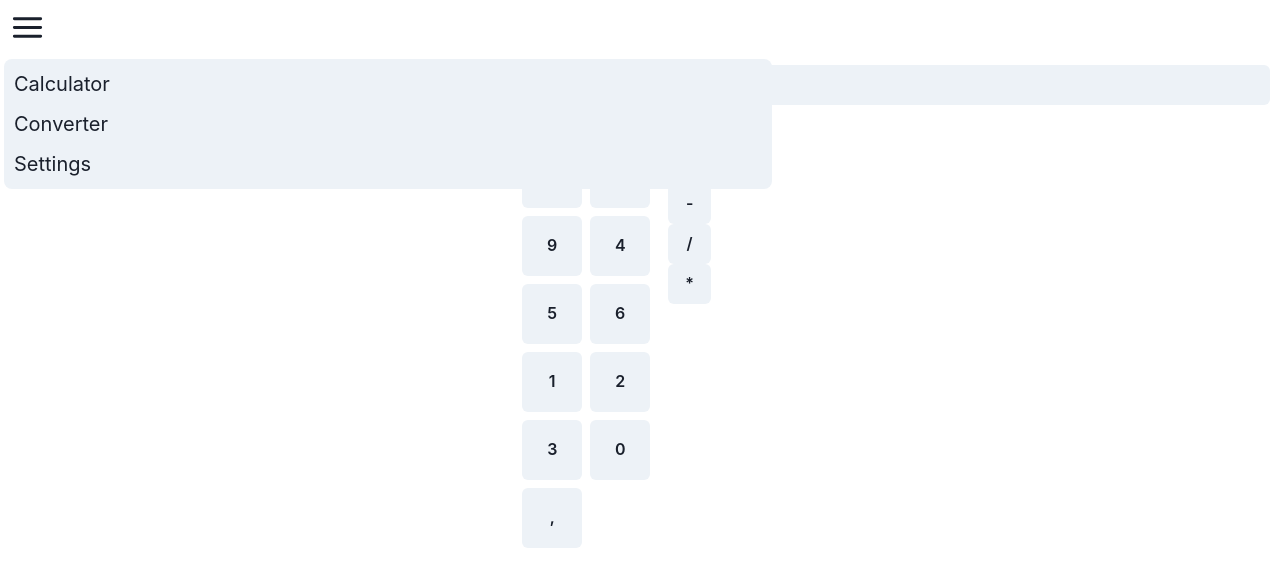
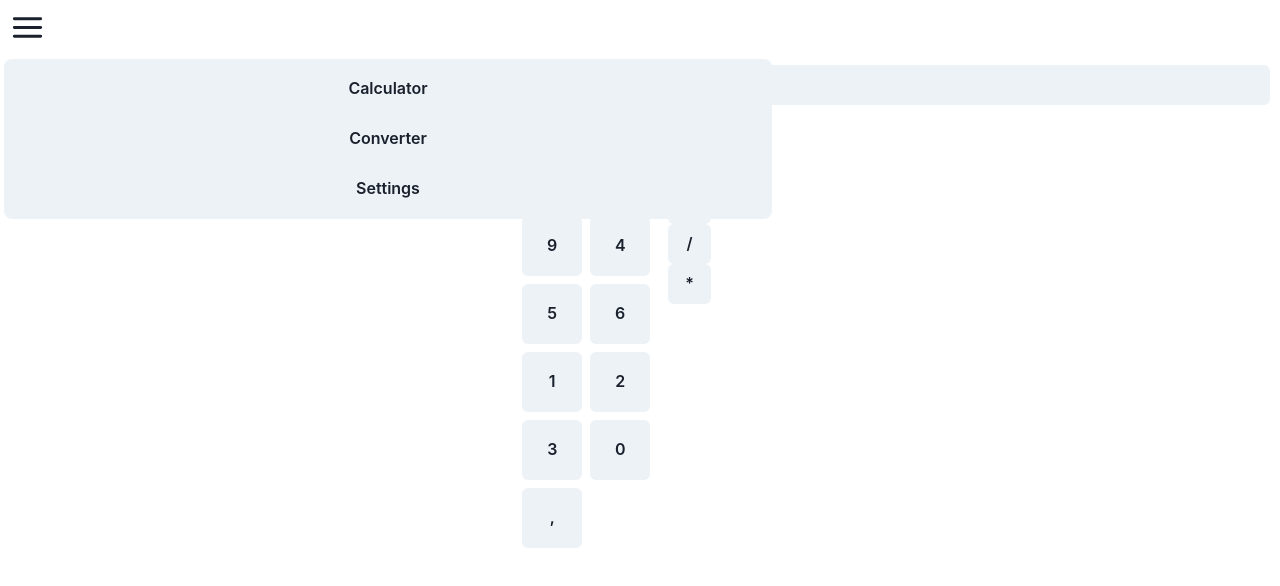
Before and after one commit to KombinatorVit/calculatorReact, a React (Create React App) app: page / in a window 1280 px wide. Both pictures are taken after a click on the icon 27 px from the left and 27 px from the top of the page. Shown: the top 586 px of the page. Built offline with nearby package versions, Linux system fonts and the light colour scheme.

Commit message:
Application mode switch

```diff
--- a/src/App.js
+++ b/src/App.js
@@ -1,13 +1,16 @@
 import './App.css';
 import {HamburgerIcon} from '@chakra-ui/icons'
-import {List, ListItem, UnorderedList} from '@chakra-ui/react'
+import {Button, Container, List, ListItem, UnorderedList} from '@chakra-ui/react'
 import {SlideFade, useDisclosure} from '@chakra-ui/react'
 
 import Calculator from "./components/Calculator";
 import {Box} from "@chakra-ui/react";
+import React, {useState} from "react";
+import ClickCalc from "./components/ClickCalc";
+import {InputCalc} from "./components/InputCalc";
 
 
-function Menu() {
+function Menu(props) {
     const {isOpen, onToggle} = useDisclosure()
 
     return (
@@ -16,11 +19,13 @@ function Menu() {
 
             <SlideFade in={isOpen} offsetY={'-20px'} unmountOnExit>
 
-        <Box bg={'gray.100'} p={'10px'} m={'4px'} borderRadius={'8px'} w={'60%'} position={'absolute'} zIndex={'10'}>
+                <Box bg={'gray.100'} p={'10px'} m={'4px'} borderRadius={'8px'} w={'60%'} position={'absolute'}
+                     zIndex={'10'}>
                     <List display={'flex'} flexDirection={'column'} gap={'10px'} fontSize={'20px'}>
-                <ListItem>Calculator</ListItem>
-                <ListItem>Converter</ListItem>
-                <ListItem>Settings</ListItem>
+                        <Button onClick={() => {props.onClick('Calculator')}}> Calculator </Button>
+
+                        <Button onClick={() => {props.onClick('Converter')}}> Converter </Button>
+                        <Button>Settings</Button>
                     </List>
                 </Box>
             </SlideFade>
@@ -30,13 +35,30 @@ function Menu() {
 
 function App() {
 
+    const [mode, setMode] = useState('Calculator')
+    let application;
+
+
+
+
+    switch (mode) {
+        case 'Calculator':
+            application = <Calculator/>
+            break;
+        case 'Converter':
+            application = <Converter/>
+            break;
+        default:
+            application = <Calculator/>
+
+    }
+
 
     return (
 
         <Box h={'90vh'}>
-            <Menu />
-            <Calculator/>
-
+            <Menu onClick={setMode}/>
+            {application}
         </Box>
 
 
```
Lines whose indentation alone changed are shown as unchanged.
